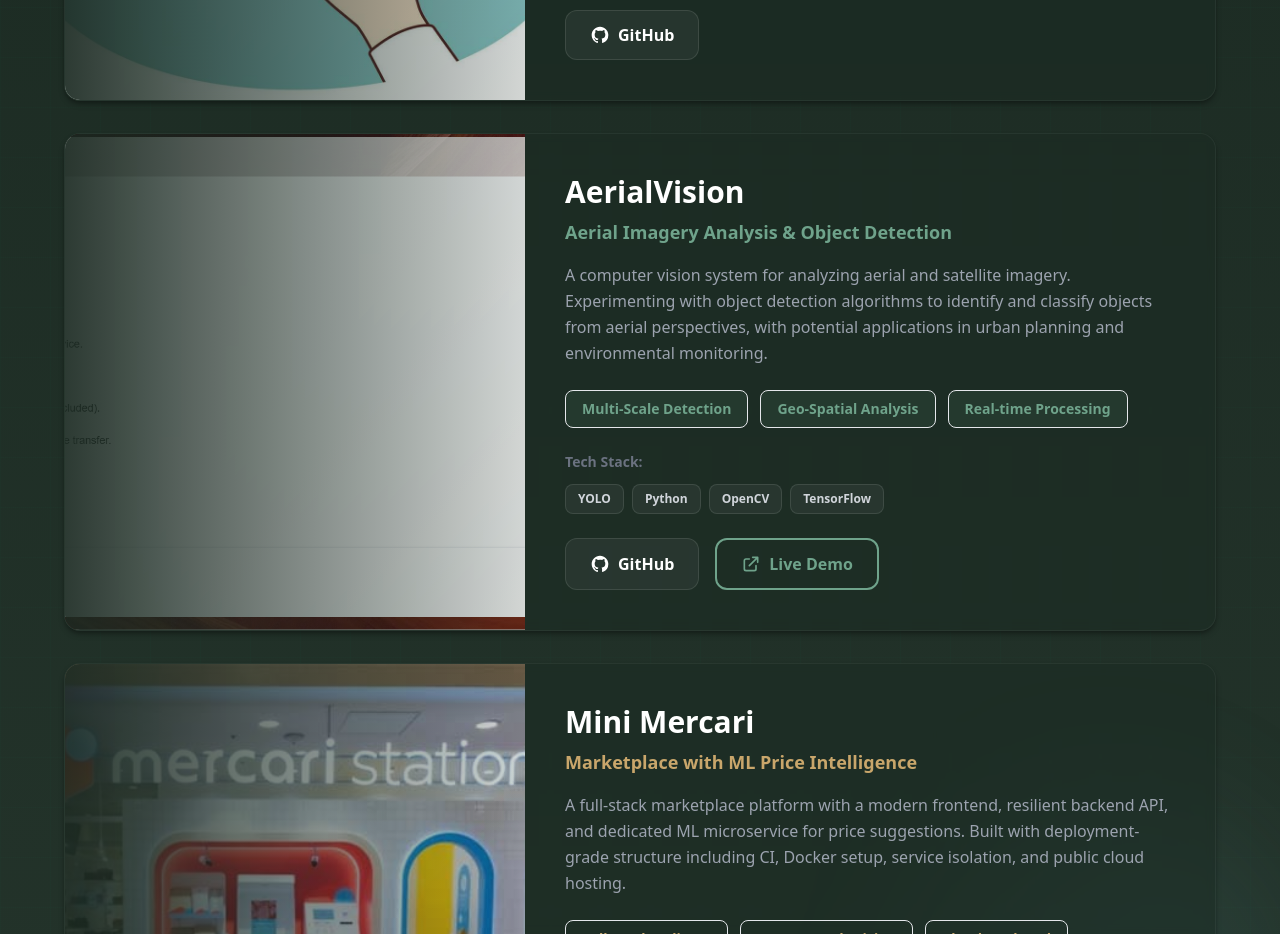
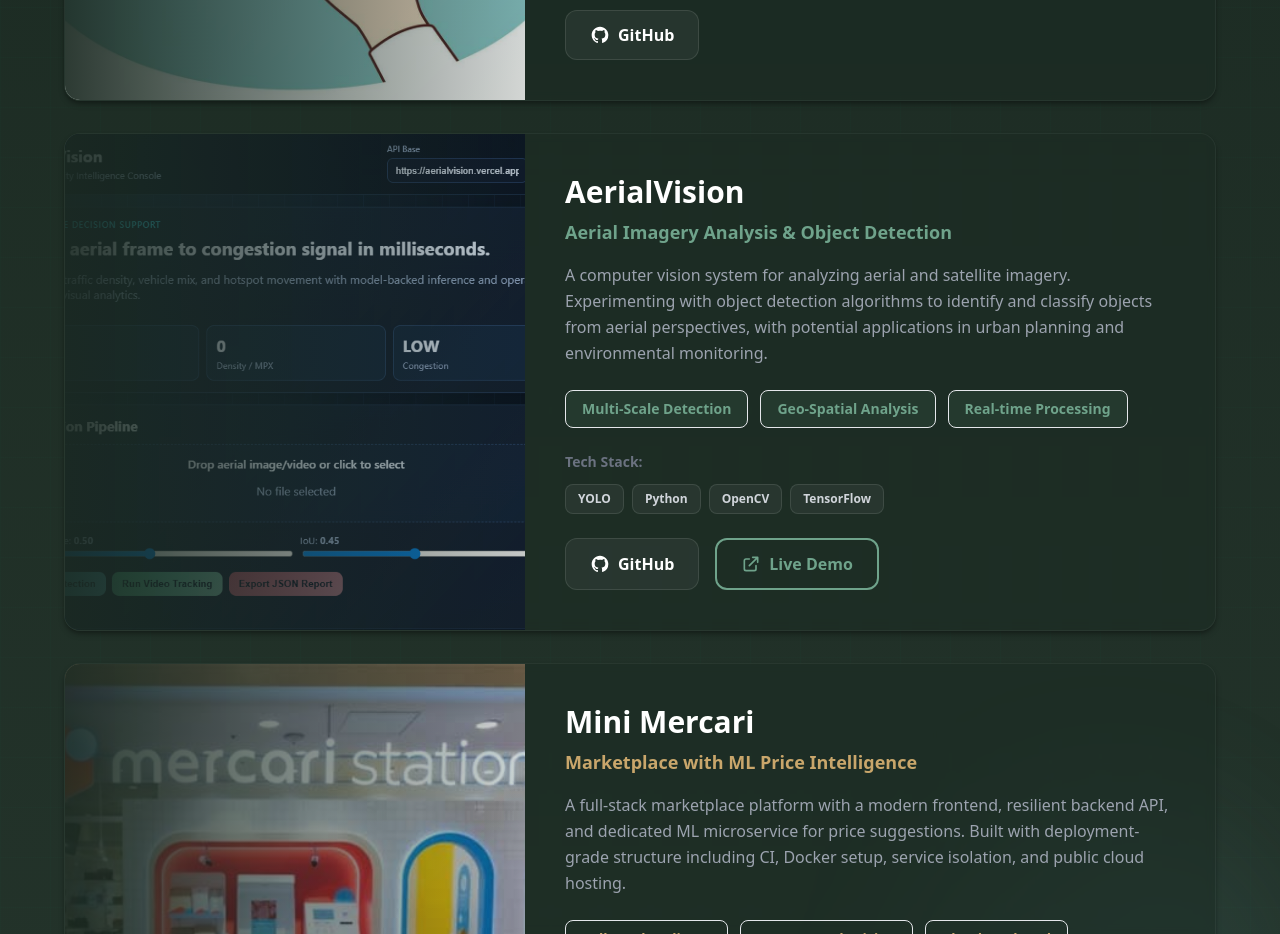
Before and after one commit to qaim-b/newportfolio, a Next.js app: page / in a window 1280 px wide. Shown: the part 4260-5194 px from the top of the page. Built offline with nearby package versions, Linux system fonts and the light colour scheme.

Commit message:
Fix AerialVision project image to use aerial vision-new asset

```diff
--- a/components/Projects.tsx
+++ b/components/Projects.tsx
@@ -87,7 +87,7 @@
       github: "https://github.com/qaim-b/AerialVision",
       demo: "https://aerialvision.vercel.app",
       highlight: false,
-      image: "/images/aerialvision-new.png",
+      image: "/images/aerial vision-new.png",
       accentColor: "accent",
     },
     {
```
Also changed, not shown: public/images/aerial vision-new.png (added), public/images/aerialvision-new.png (deleted).
